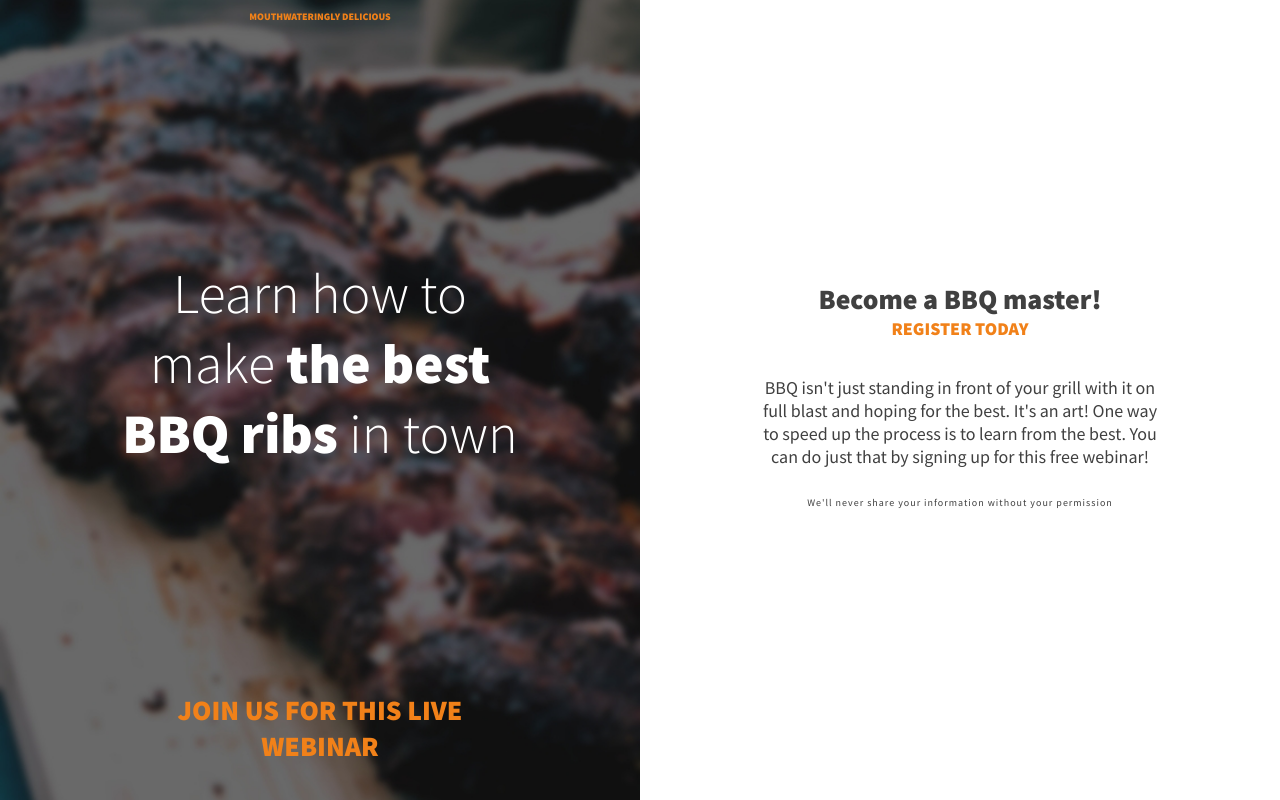
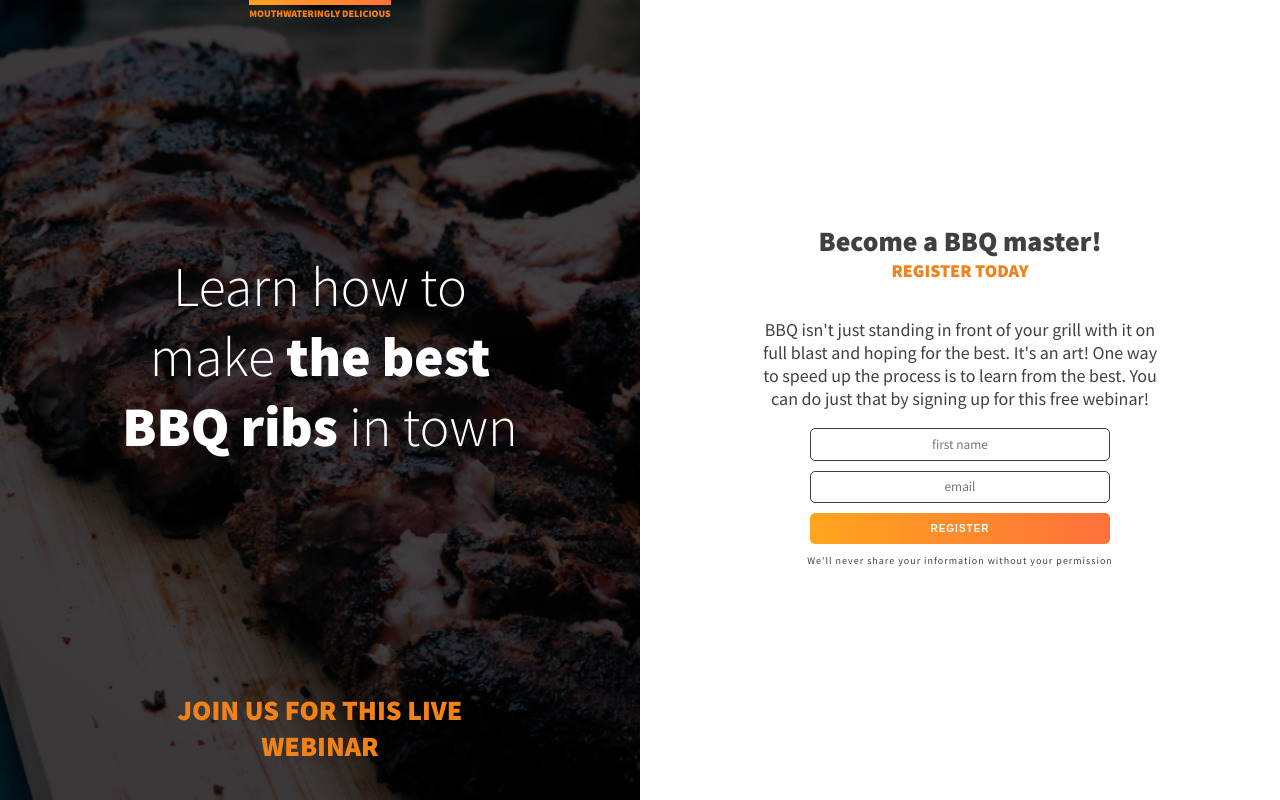
Before and after one commit to MattPahuta/BBQ-Splash-Page, a plain HTML site: page index.html in a window 1280 px wide. Drawn offline with Linux system fonts and the light colour scheme.

Commit message:
Added form and updated styling

```diff
--- a/index.html
+++ b/index.html
@@ -18,7 +18,13 @@
     <h2>Become a BBQ master!</h2>
     <p>Register Today</p>
     <p>BBQ isn't just standing in front of your grill with it on full blast and hoping for the best. It's an art! One way to speed up the process is to learn from the best. You can do just that by signing up for this free webinar!</p>
-    <!-- form will go here -->
+    <!-- Registration Form -->
+    <form class="email-collector" action="#" method="POST">
+      <input type="text" placeholder="first name" required>
+      <input type="email" placeholder="email" required>
+      <button class="btn btn-primary" type="submit">Register</button>
+    </form>
+
     <p class="fine-print">We'll never share your information without your permission</p>
   </div>
 
--- a/styles.css
+++ b/styles.css
@@ -42,11 +42,15 @@ h2 + p {
 }
 
 .top-text {
+  margin: 0;
+  padding-top: 2px;
   font-size: 0.625rem;
   font-weight: 900;
   color: #f18119;
   text-transform: uppercase;
   order: -1;
+  border-top: 5px solid #f18119;
+  border-image: linear-gradient(to left, #FF713B, #FFA51D) 1;
 }
 
 .fine-print {
@@ -62,7 +66,10 @@ strong {
 /**********************/
 .intro {
   background-color: #404040;
-  background-image: url(images/dark-ribs.jpg);
+  background-image: url(images/ribs.jpg);
+  /* background-image: url(images/ribs.jpg), linear-gradient(45deg, red, blue); */
+  /*** background-blend-mode - useful for altering image for better background readability ***/
+  background-blend-mode: multiply;
   background-size: cover;
   background-position: center;
   padding: 0 .5em 2em;
@@ -84,6 +91,56 @@ strong {
   max-width: 400px;
   margin-left: auto;
   margin-right: auto;
+}
+
+/* Form Styles */
+.email-collector {
+  width: 80%;
+  max-width: 300px;
+}
+
+input,
+.btn {
+  width: 100%;
+  border-radius: 5px;
+}
+
+input {
+  font-family: inherit;
+  text-align: inherit;
+  margin-bottom: .75em;
+  padding: .5em;
+  border: 1px solid #404040;
+  transform: scale(1);
+  transition: transform 250ms;
+}
+
+input:focus {
+  transform: scale(1.1);
+}
+
+
+.btn {
+  display: inline-block;
+  padding: 1em 1.5em;
+  font-size: 0.625rem;
+  font-weight: 900;
+  letter-spacing: 1px;
+  text-transform: uppercase;
+  border: 0;
+  cursor: pointer;
+}
+
+.btn-primary {
+  background: linear-gradient(to left, #FF713B, #FFA51D);
+  color: #fff;
+  transform: scale(1);
+  transition: transform 250ms;
+}
+
+.btn-primary:hover,
+.btn-primary:focus {
+  transform: scale(1.1);
 }
 
 
```
